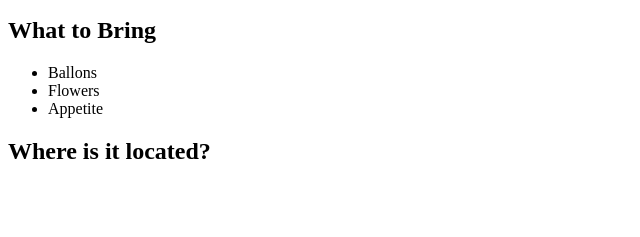
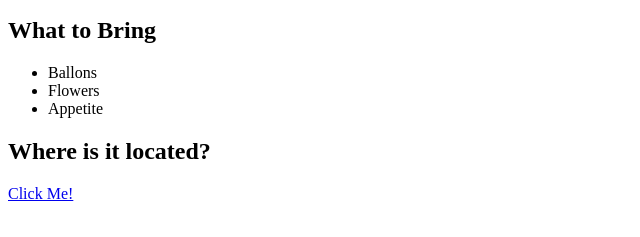
Before and after one commit to Srix527/birthday-invite-project, a plain HTML site: page index.html in a window 1280 px wide. Shown: the part 357-594 px from the top of the page, without its empty margins (0-640 px from the left). Drawn offline with Linux system fonts and the light colour scheme.

Commit message:
Update index.html
some of the code was left out for the location... changes fixed

```diff
--- a/index.html
+++ b/index.html
@@ -9,4 +9,4 @@
         <li>Appetite</li>
     </ul>
 <h2>Where is it located?</h2>
-<a href="https://www.google.com/maps/@35.7040744,139.5577317,3a,75y,289.6h,87.01t,0.72r/data=!3m6!1e1!3m4!1sgT28ssf0BB2LxZ63JNcL1w!2e0!7i13312!8i6656
+<a href="https://www.google.com/maps/@35.7040744,139.5577317,3a,75y,289.6h,87.01t,0.72r/data=!3m6!1e1!3m4!1sgT28ssf0BB2LxZ63JNcL1w!2e0!7i13312!8i6656">Click Me!</a>
```
